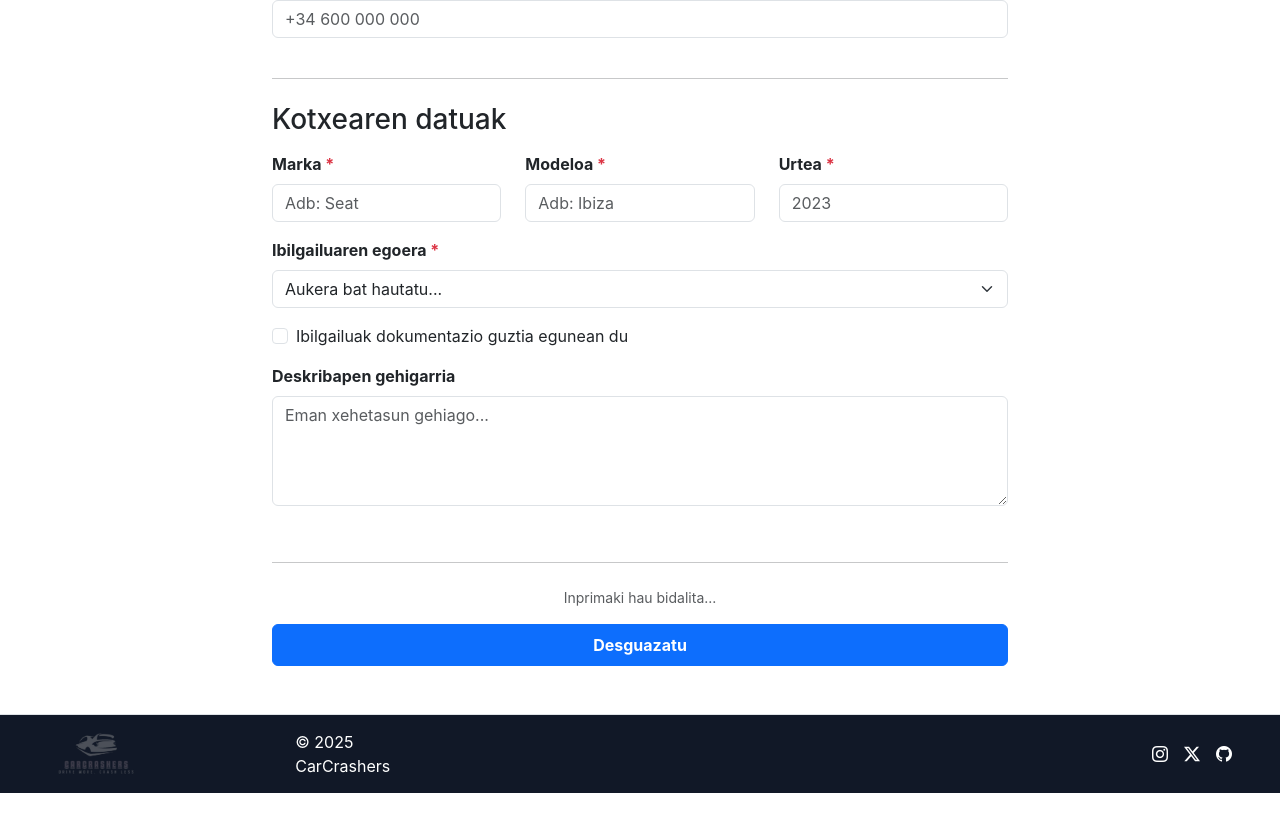
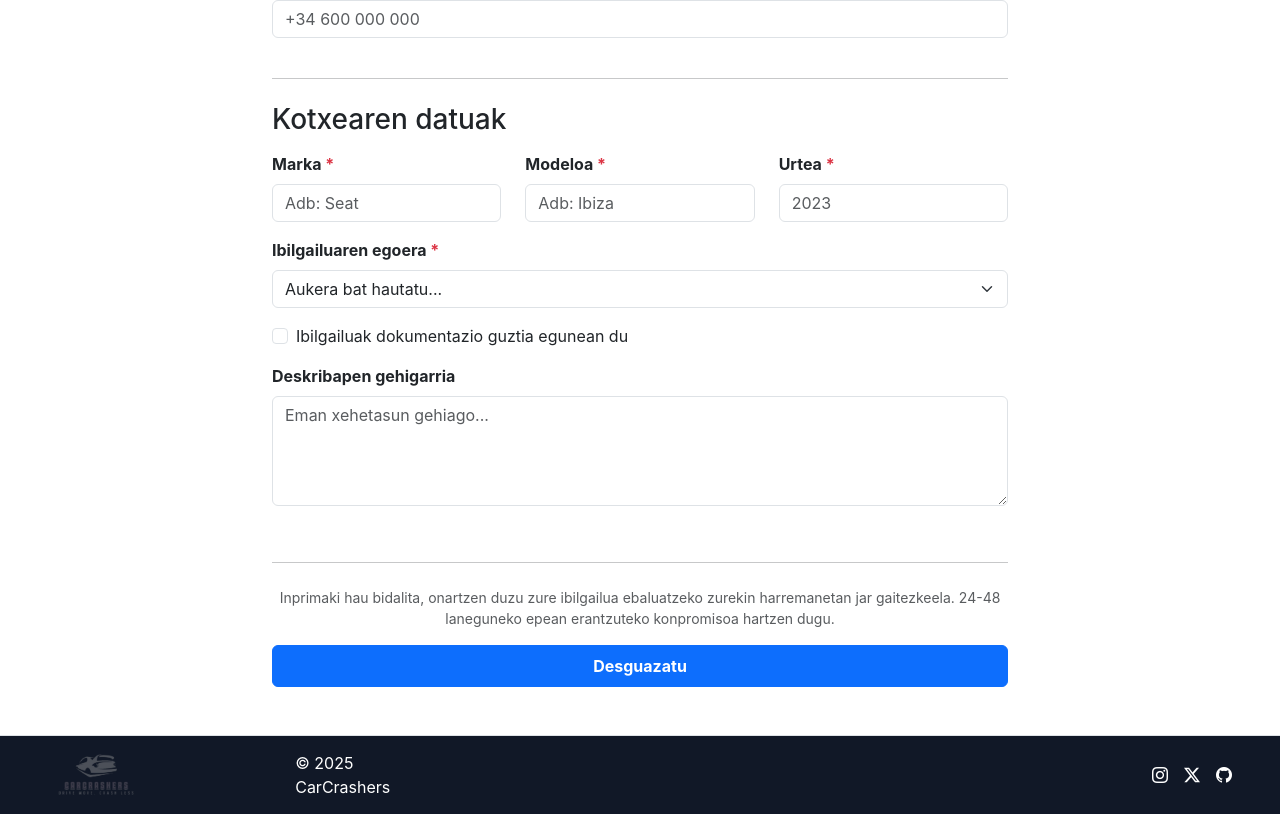
Before and after one commit to CarCrashers/Erronka, a React (Create React App) app in the folder car_crashers_ui/: page /Desguazatu in a window 1280 px wide. Shown: the part 426-1240 px from the top of the page. Before the commit the page ends 1219 px from the top, so only its background shows below. Built offline with nearby package versions, Linux system fonts and the light colour scheme.

Commit message:
textu aldaketa

```diff
--- a/car_crashers_ui/src/pages/desguazatu.js
+++ b/car_crashers_ui/src/pages/desguazatu.js
@@ -56,7 +56,7 @@ const Desguazatu = () => {
                         <KotxeForm formData={formData} handleChange={handleChange} handleCheckboxChange={handleCheckboxChange}/>
                         <hr className="section-divider my-4"/>
                         <div className="text-center mt-4">
-                            <p className="small text-muted mb-3">Inprimaki hau bidalita...</p>
+                            <p className="small text-muted mb-3">Inprimaki hau bidalita, onartzen duzu zure ibilgailua ebaluatzeko zurekin harremanetan jar gaitezkeela. 24-48 laneguneko epean erantzuteko konpromisoa hartzen dugu.</p>
                             <button type="submit" className="btn btn-primary w-100 py-2 fw-bold">Desguazatu</button>
                         </div>
                     </form>
```
